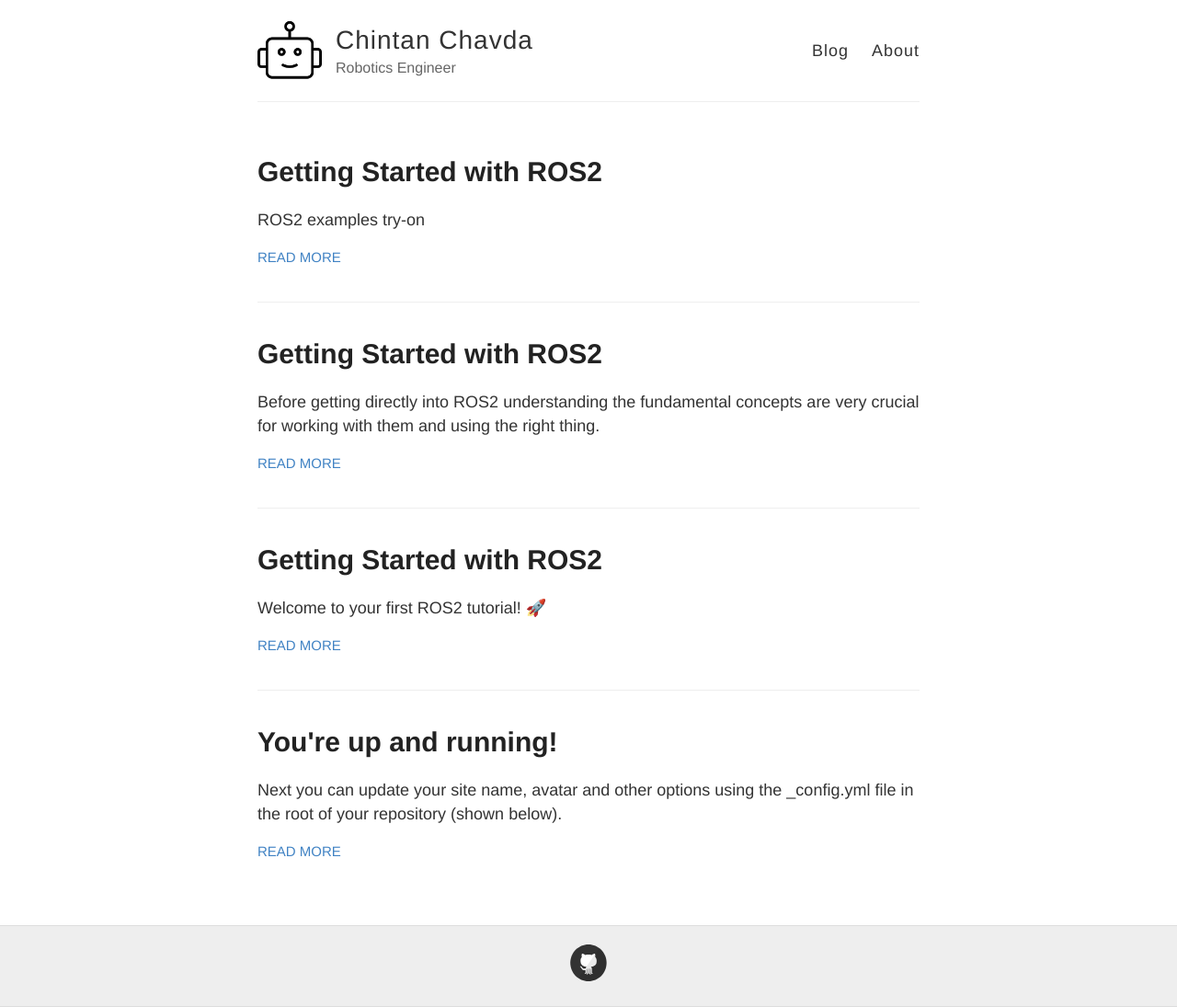
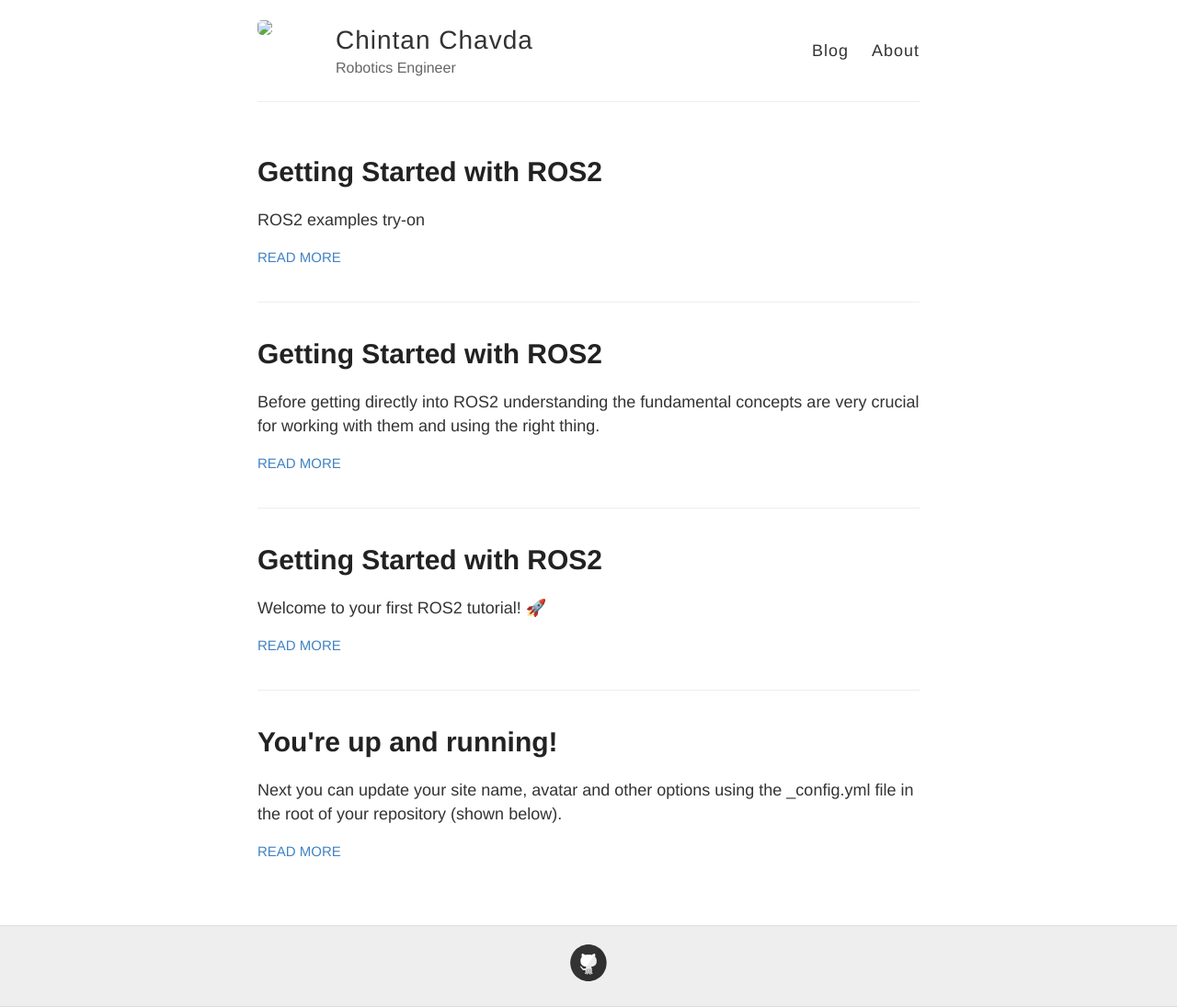
Before and after one commit to Chintan1971/chintan1971.github.io, a Jekyll site: the page built from index.html, in a window 1280 px wide. Shown: the whole page at 92% size. Built offline with Jekyll 4.4.1, drawn with Linux system fonts in a browser that asks for light colours.

Commit message:
updated avatar

```diff
--- a/_config.yml
+++ b/_config.yml
@@ -10,7 +10,7 @@ description: Robotics Engineer
 
 # URL of your avatar or profile pic (you could use your GitHub profile pic)
 # avatar: https://raw.githubusercontent.com/barryclark/jekyll-now/master/images/jekyll-logo.png
-avatar: /images/robot.png
+avatar: "{{ site.baseurl }}/images/robot.png"
 #
 # Flags below are optional
 #
```
